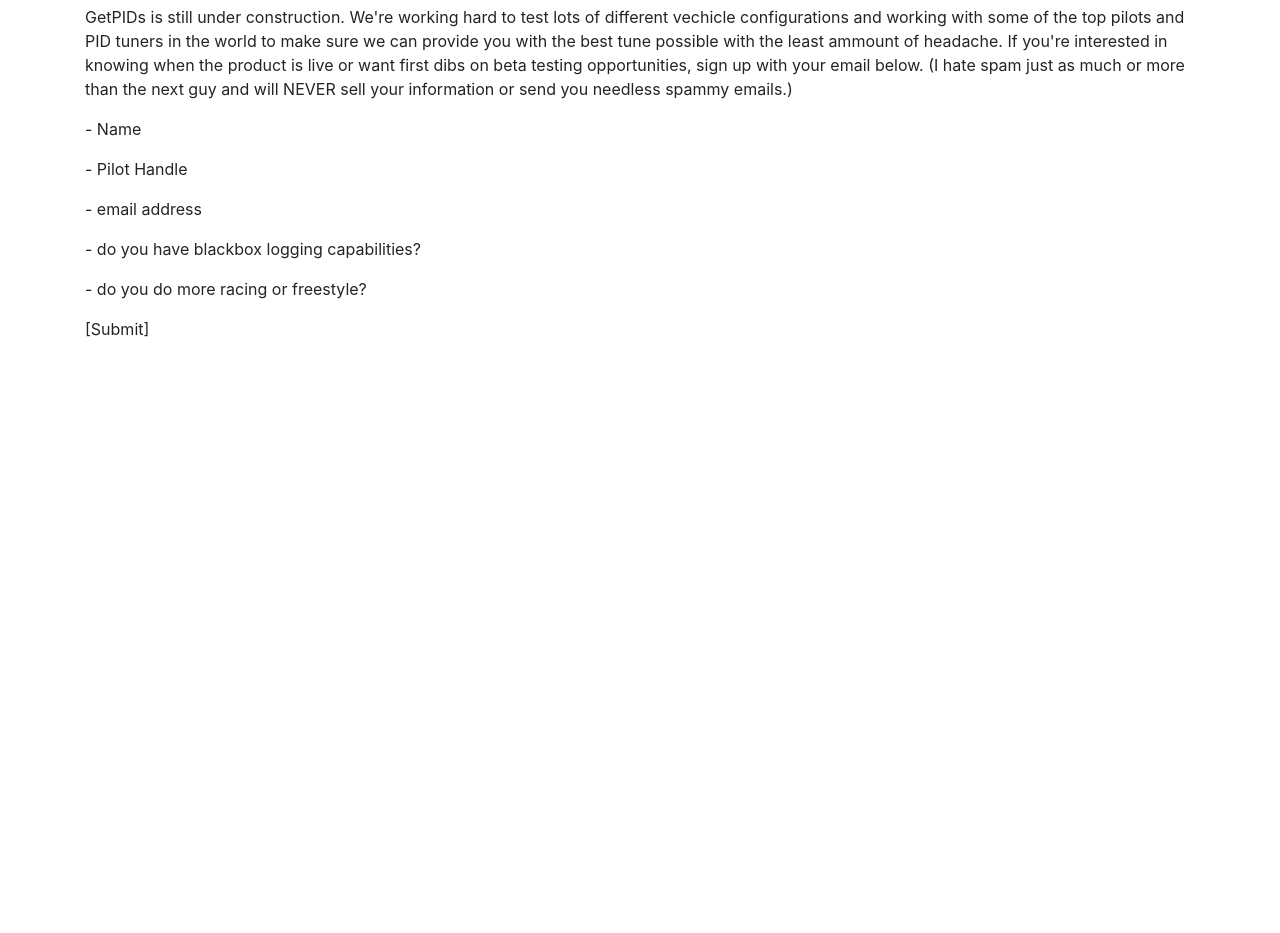
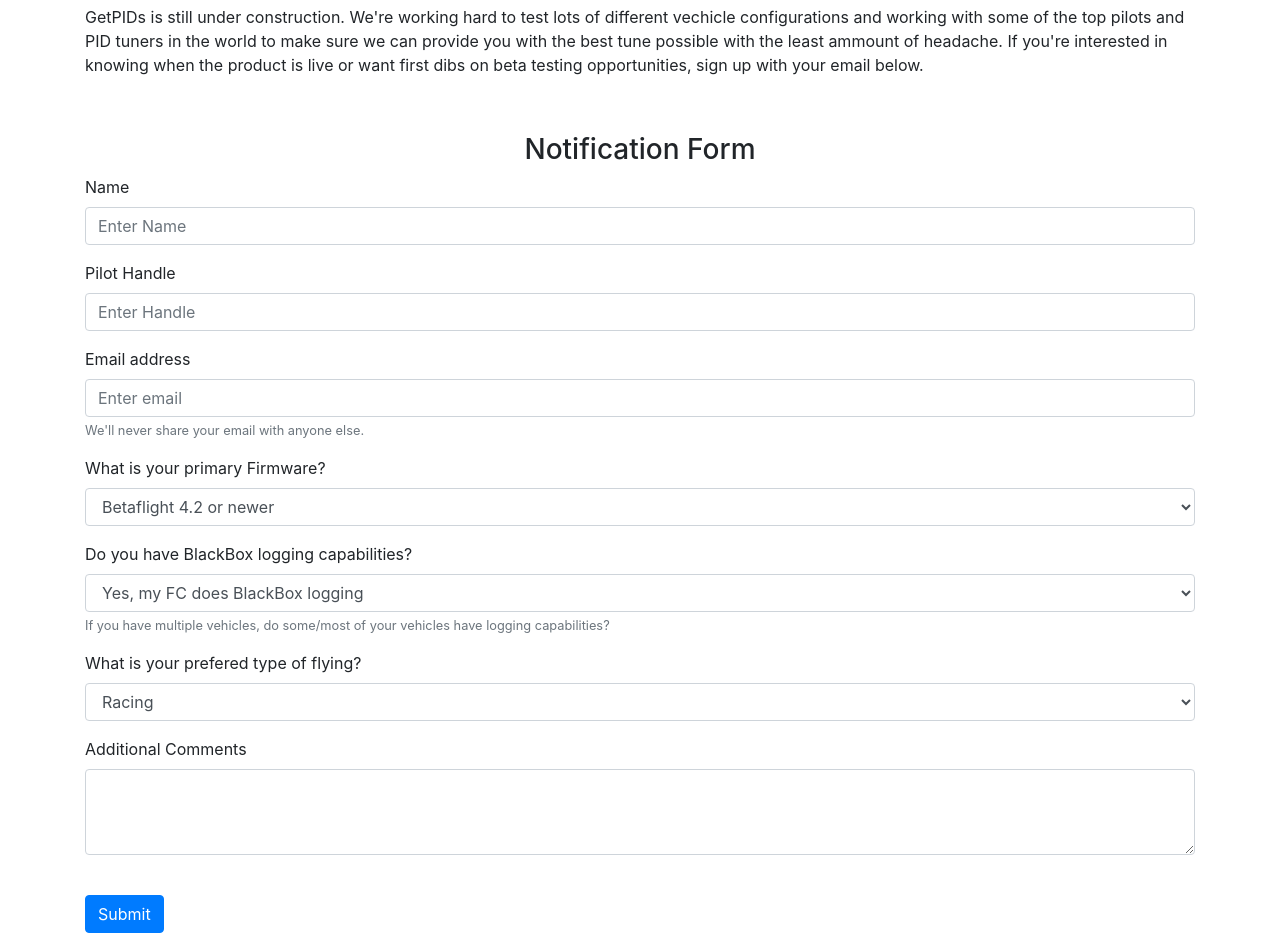
Before and after one commit to hedlesschkn/hedlesschkn.github.io, a plain HTML site: page index.html in a window 1280 px wide. Shown: the part 731-1664 px from the top of the page. Before the commit the page ends 1088 px from the top, so only its background shows below. Drawn offline with nearby package versions, Linux system fonts and the light colour scheme.

Commit message:
Update index.html

```diff
--- a/index.html
+++ b/index.html
@@ -52,14 +52,83 @@
 
 		</br>
 		<h5>Keep me up to date!</h5>
-		<p>GetPIDs is still under construction.  We're working hard to test lots of different vechicle configurations and working with some of the top pilots and PID tuners in the world to make sure we can provide you with the best tune possible with the least ammount of headache.  If you're interested in knowing when the product is live or want first dibs on beta testing opportunities, sign up with your email below.  (I hate spam just as much or more than the next guy and will NEVER sell your information or send you needless spammy emails.)<p>
-		<p>- Name<p>
-		<p>- Pilot Handle<p>
-		<p>- email address<p>
-		<p>- do you have blackbox logging capabilities?<p>
-		<p>- do you do more racing or freestyle?<p>
-		<p>[Submit]<p>
+		<p>GetPIDs is still under construction.  We're working hard to test lots of different vechicle configurations and working with some of the top pilots and PID tuners in the world to make sure we can provide you with the best tune possible with the least ammount of headache.  If you're interested in knowing when the product is live or want first dibs on beta testing opportunities, sign up with your email below.<p>
+		</br>
+
+		<form name="gform" id="gform" action="https://docs.google.com/forms/d/e/1FAIpQLSe3ux-bu5w7ftT7_LpiuNi302QN-tktJ1UN3vDe6tRv6bVodA/formResponse?" target="hidden_iframe" onsubmit="submitted=true;">
+		  <h3 align="center">Notification Form</h3>
+		  <div class="form-group">
+			<label for="email">Name</label>
+			<input
+			  type="text"
+			  class="form-control"
+			  id="entry.1353767168"
+			  name="entry.1353767168"
+			  placeholder="Enter Name"
+			/>
+		  </div>
+		  <div class="form-group">
+			<label for="email">Pilot Handle</label>
+			<input
+			  type="text"
+			  class="form-control"
+			  id="entry.2072984209"
+			  name="entry.2072984209"
+			  placeholder="Enter Handle"
+			/>
+		  </div>
+		  <div class="form-group">
+			<label for="exampleInputEmail1">Email address</label>
+			<input
+				type="email"
+				class="form-control"
+				id="entry.363455283"
+				name="entry.363455283"
+				aria-describedby="emailHelp"
+				placeholder="Enter email">
+			<small id="emailHelp" class="form-text text-muted">We'll never share your email with anyone else.</small>
+		  </div>
+		  <div class="form-group">
+			<label for="exampleFormControlSelect1">What is your primary Firmware?</label>
+			<select class="form-control" id="entry.1703157640" name="entry.1703157640">
+			  <option>Betaflight 4.2 or newer</option>
+			  <option>older Betaflight</option>
+			  <option>iNav</option>
+			  <option>KISS</option>
+			  <option>emuFlight</option>
+			  <option>FlightOne</option>
+			  <option>Other</option>
+			</select>
+		  </div>
+		  <div class="form-group">
+			<label for="exampleFormControlSelect1">Do you have BlackBox logging capabilities?</label>
+			<select class="form-control" id="entry.146038521" name="entry.146038521">
+			  <option>Yes, my FC does BlackBox logging</option>
+			  <option>No, my FC does not BlackBox log</option>
+			</select>
+			<small id="loggingHelp" class="form-text text-muted">If you have multiple vehicles, do some/most of your vehicles have logging capabilities?</small>
+		  </div>
+		  <div class="form-group">
+			<label for="exampleFormControlSelect1">What is your prefered type of flying?</label>
+			<select class="form-control" id="entry.1346260437" name="entry.1346260437">
+			  <option>Racing</option>
+			  <option>Freestyle</option>
+			  <option>Cinematic</option>
+			  <option>Multiple of the above</option>
+			</select>
+		  </div>
+		  <div class="form-group">
+			<label for="exampleFormControlTextarea1">Additional Comments</label>
+			<textarea class="form-control" id="entry.2114151822" name="entry.2114151822" rows="3"></textarea>
+		  </div>
+		  <br />
+
+		  <button type="submit" class="btn btn-primary" >Submit</button>
+		</form>
+		<iframe name="hidden_iframe" id="hidden_iframe" style="display:none;" onload="if(submitted) {}"></iframe>
 	</div>
+
+<iframe name="hidden_iframe" id="hidden_iframe" style="display:none;" onload="if(submitted) {}"></iframe>
 
 
     <script src="https://code.jquery.com/jquery-3.6.0.js"
@@ -76,6 +145,14 @@
       integrity="sha384-JZR6Spejh4U02d8jOt6vLEHfe/JQGiRRSQQxSfFWpi1MquVdAyjUar5+76PVCmYl"
       crossorigin="anonymous"
     ></script>
+	<script src="assets/js/jquery.min.js"></script>
+	<script type="text/javascript">var submitted=false;</script>
+	<script type="text/javascript">
+		$('#gform').on('submit', function(e) {
+		  $('#gform *').fadeOut(2000);
+		  $('#gform').prepend('Thank you for your submission!');
+		  });
+	</script>
 
   </body>
 </html>
```
